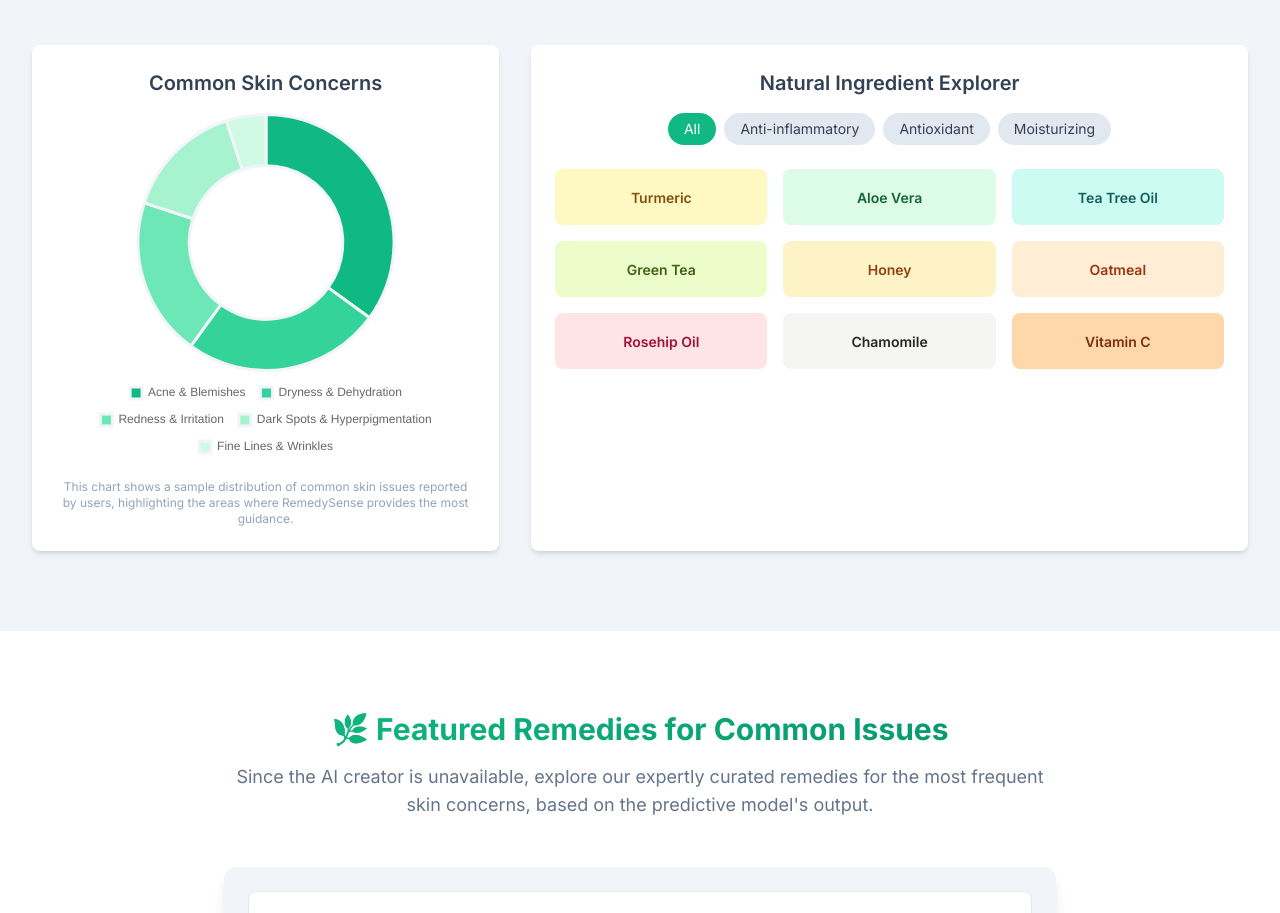
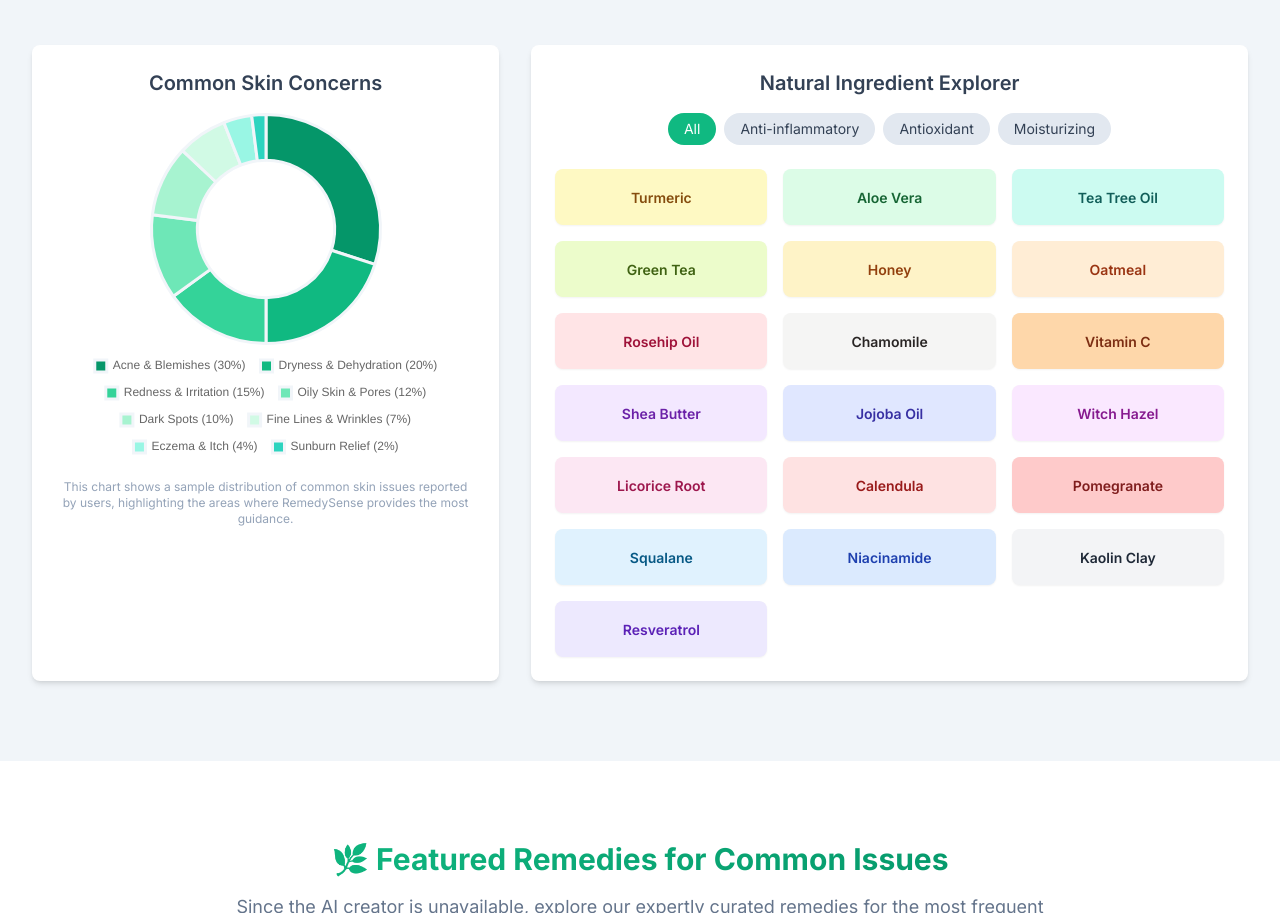
Before and after one commit to alainaasyed/RemedySense, a plain HTML site: page index.html in a window 1280 px wide. Shown: the part 1273-2186 px from the top of the page. Drawn offline with nearby package versions, Linux system fonts and the light colour scheme.

Commit message:
Add files via upload

```diff
--- a/index.html
+++ b/index.html
@@ -162,7 +162,7 @@
                 </div>
 
                 <div class="bg-brand-subtle p-6 rounded-xl shadow-lg">
-                    <!-- NEW CONTENT START -->
+                    <!-- Issue Selector -->
                     <div class="space-y-4">
                         <div class="mb-6 p-4 bg-white rounded-lg border border-slate-200">
                             <h4 class="font-bold text-lg mb-2 text-brand-green-dark">Quick Issue Identifier (8 Common Issues):</h4>
@@ -198,10 +198,19 @@
                         </button>
                     </div>
 
-                    <div id="remedy-results" class="mt-8 p-6 bg-white rounded-lg border border-slate-200 hidden">
-                        <h3 class="text-2xl font-bold mb-4 text-brand-green-dark" id="result-name"></h3>
+                    <!-- Remedy Results Section (Updated to include Image) -->
+                    <div id="remedy-results" class="mt-8 p-6 bg-white rounded-lg shadow-xl border-t-4 border-brand-green hidden">
+                        <div class="grid md:grid-cols-3 gap-6">
+                            <!-- Image Column -->
+                            <div class="md:col-span-1 flex justify-center items-start p-2">
+                                <img id="result-image" src="" alt="Visual representation of the selected skin issue"
+                                     class="w-full max-w-xs md:max-w-none h-auto aspect-square object-cover rounded-lg shadow-xl border-4 border-brand-green/20 transition-all duration-500 transform scale-100 hover:scale-[1.02]">
+                            </div>
 
-                        <div class="space-y-4">
+                            <!-- Text Content Column -->
+                            <div class="md:col-span-2 space-y-4">
+                                <h3 class="text-2xl font-bold mb-2 text-brand-green-dark" id="result-name"></h3>
+
                                 <div>
                                     <h4 class="font-semibold text-lg text-brand-text">Issue Description:</h4>
                                     <p class="text-slate-600" id="result-issue-description"></p>
@@ -220,7 +229,9 @@
                                 </div>
                             </div>
                         </div>
-                    <!-- NEW CONTENT END -->
+                    </div>
+                    <!-- End Remedy Results Section -->
+
                     <div id="error-message" class="mt-4 p-3 bg-red-100 text-red-700 rounded-lg hidden"></div>
                 </div>
             </div>
@@ -277,21 +288,28 @@
             // --- Chart.js Doughnut Chart ---
             const skinConcernsData = {
                 labels: [
-                    'Acne & Blemishes',
-                    'Dryness & Dehydration',
-                    'Redness & Irritation',
-                    'Dark Spots & Hyperpigmentation',
-                    'Fine Lines & Wrinkles'
+                    'Acne & Blemishes (30%)',
+                    'Dryness & Dehydration (20%)',
+                    'Redness & Irritation (15%)',
+                    'Oily Skin & Pores (12%)',
+                    'Dark Spots (10%)',
+                    'Fine Lines & Wrinkles (7%)',
+                    'Eczema & Itch (4%)',
+                    'Sunburn Relief (2%)'
                 ],
                 datasets: [{
                     label: 'Distribution of Concerns',
-                    data: [35, 25, 20, 15, 5],
+                    // Data must sum to 100 for a doughnut chart
+                    data: [30, 20, 15, 12, 10, 7, 4, 2],
                     backgroundColor: [
-                        '#10b981',
+                        '#059669', // Dark Green
+                        '#10b981', // Brand Green
                         '#34d399',
                         '#6ee7b7',
                         '#a7f3d0',
-                        '#d1fae5'
+                        '#d1fae5',
+                        '#99f6e4', // Light Cyan
+                        '#2dd4bf' // Cyan
                     ],
                     borderColor: '#f1f5f9',
                     borderWidth: 3,
@@ -317,7 +335,8 @@
                         tooltip: {
                             callbacks: {
                                 label: function(context) {
-                                    return `${context.label}: ${context.raw}%`;
+                                    // Tooltip shows the label as defined in the data array (e.g., "Acne & Blemishes (30%)")
+                                    return context.label;
                                 }
                             }
                         }
@@ -341,7 +360,18 @@
                 { name: 'Oatmeal', tags: ['moisturizing'], color: 'bg-orange-100', textColor: 'text-orange-800' },
                 { name: 'Rosehip Oil', tags: ['antioxidant', 'moisturizing'], color: 'bg-rose-100', textColor: 'text-rose-800' },
                 { name: 'Chamomile', tags: ['anti-inflammatory'], color: 'bg-stone-100', textColor: 'text-stone-800' },
-                { name: 'Vitamin C', tags: ['antioxidant'], color: 'bg-orange-200', textColor: 'text-orange-900' }
+                { name: 'Vitamin C', tags: ['antioxidant'], color: 'bg-orange-200', textColor: 'text-orange-900' },
+                // --- New Ingredients Added ---
+                { name: 'Shea Butter', tags: ['moisturizing'], color: 'bg-purple-100', textColor: 'text-purple-800' },
+                { name: 'Jojoba Oil', tags: ['moisturizing'], color: 'bg-indigo-100', textColor: 'text-indigo-800' },
+                { name: 'Witch Hazel', tags: ['anti-inflammatory'], color: 'bg-fuchsia-100', textColor: 'text-fuchsia-800' },
+                { name: 'Licorice Root', tags: ['antioxidant', 'anti-inflammatory'], color: 'bg-pink-100', textColor: 'text-pink-800' },
+                { name: 'Calendula', tags: ['anti-inflammatory'], color: 'bg-red-100', textColor: 'text-red-800' },
+                { name: 'Pomegranate', tags: ['antioxidant'], color: 'bg-red-200', textColor: 'text-red-900' },
+                { name: 'Squalane', tags: ['moisturizing'], color: 'bg-sky-100', textColor: 'text-sky-800' },
+                { name: 'Niacinamide', tags: ['anti-inflammatory'], color: 'bg-blue-100', textColor: 'text-blue-800' },
+                { name: 'Kaolin Clay', tags: ['anti-inflammatory'], color: 'bg-gray-100', textColor: 'text-gray-800' },
+                { name: 'Resveratrol', tags: ['antioxidant'], color: 'bg-violet-100', textColor: 'text-violet-800' }
             ];
 
             const grid = document.getElementById('ingredient-grid');
@@ -355,7 +385,7 @@
 
                 filteredIngredients.forEach(ing => {
                     const card = document.createElement('div');
-                    card.className = `ingredient-card p-4 rounded-lg text-center ${ing.color} ${ing.textColor}`;
+                    card.className = `ingredient-card p-4 rounded-lg text-center ${ing.color} ${ing.textColor} shadow-sm hover:shadow-md transition duration-200`;
                     card.innerHTML = `<span class="font-semibold text-sm">${ing.name}</span>`;
                     grid.appendChild(card);
                 });
@@ -380,80 +410,101 @@
             renderIngredients();
 
 
-            // --- Static Remedies Showcase Logic (Replaces Gemini API Logic) ---
+            // --- Static Remedies Showcase Logic ---
             const showRemedyBtn = document.getElementById('show-remedy-btn');
             const issueSelector = document.getElementById('issueSelector');
             const remedyResults = document.getElementById('remedy-results');
             const errorElement = document.getElementById('error-message');
+            const resultImage = document.getElementById('result-image');
 
-            // Static data for 8 common issues
+
+            /*
+                ===================================================================
+                INSTRUCTIONS FOR ADDING IMAGES:
+
+                Replace the URL placeholder string (e.g., "https://placehold.co/...")
+                for each issue below with your actual image URL.
+
+                IMPORTANT: Ensure your URL is wrapped in double quotes ("") and that
+                each remedy block is separated by a comma (,). Do NOT delete the
+                comma after the URL string (except for the very last item, 'sunburn').
+                ===================================================================
+            */
             const commonRemedies = {
                 acne: {
                     issueDesc: "Characterized by inflammation, pimples, blackheads, and whiteheads due to clogged pores and excess oil. Requires antibacterial and anti-inflammatory action.",
                     remedyName: "Turmeric & Honey Clarifying Mask",
                     description: "A potent anti-inflammatory and antibacterial treatment that calms active breakouts, reduces redness, and promotes clear skin.",
                     keyIngredients: ["1 tsp Turmeric powder", "1 tbsp Raw Honey", "1/2 tsp Plain Yogurt (optional, for binding)"],
-                    instructions: "Mix ingredients into a paste. Apply a thin layer to clean skin, focusing on troubled areas. Leave on for 10-15 minutes, then rinse thoroughly with cool water. Use 2-3 times per week."
+                    instructions: "Mix ingredients into a paste. Apply a thin layer to clean skin, focusing on troubled areas. Leave on for 10-15 minutes, then rinse thoroughly with cool water. Use 2-3 times per week.",
+                    image: "https://as1.ftcdn.net/v2/jpg/04/62/24/16/1000_F_462241699_MdCfRcKXjsvYtNaGnWa0Fr7gwbyrzk5y.jpg" // REPLACE THIS URL
                 },
                 dryness: {
                     issueDesc: "Symptoms include flaking, tightness, rough texture, and potential itching, often caused by a compromised skin barrier and lack of moisture/oils. Needs deep hydration and barrier repair.",
                     remedyName: "Avocado & Rosehip Deep Moisture Balm",
                     description: "A rich, emollient treatment packed with essential fatty acids and vitamins to replenish moisture, soothe dry patches, and strengthen the skin's barrier.",
                     keyIngredients: ["1/4 mashed ripe Avocado", "1 tsp Rosehip Oil", "1/2 tsp Aloe Vera gel"],
-                    instructions: "Combine the mashed avocado, rosehip oil, and aloe vera gel. Apply a thick layer to dry areas like a mask. Leave on for 20 minutes, then gently wipe off the excess with a soft cloth. Use nightly until dryness subsides."
+                    instructions: "Combine the mashed avocado, rosehip oil, and aloe vera gel. Apply a thick layer to dry areas like a mask. Leave on for 20 minutes, then gently wipe off the excess with a soft cloth. Use nightly until dryness subsides.",
+                    image: "https://i.ytimg.com/vi/2iOthk7SDlY/maxresdefault.jpg" // REPLACE THIS URL
                 },
                 redness: {
                     issueDesc: "Involves persistent flushing, visible capillaries, and sensitivity, often triggered by irritation, weather, or underlying sensitivity conditions. Requires cooling and soothing ingredients.",
                     remedyName: "Cool Green Tea & Chamomile Compress",
                     description: "A gentle, anti-irritation compress utilizing the powerful antioxidants of green tea and the calming properties of chamomile to quickly reduce visible redness and soothe heat.",
                     keyIngredients: ["1 Green Tea Bag (brewed and cooled)", "1 Chamomile Tea Bag (brewed and cooled)", "Small, soft facial cloth"],
-                    instructions: "Brew both tea bags and let the liquid cool completely (or chill in the fridge). Soak the facial cloth in the chilled liquid. Gently press and lay the compress over the red or irritated areas for 5-10 minutes. Do not rinse. Apply a simple moisturizer afterwards. Use daily."
+                    instructions: "Brew both tea bags and let the liquid cool completely (or chill in the fridge). Soak the facial cloth in the chilled liquid. Gently press and lay the compress over the red or irritated areas for 5-10 minutes. Do not rinse. Apply a simple moisturizer afterwards. Use daily.",
+                    image: "https://ciaobellaaesthetics.co.uk/wp-content/uploads/2020/09/redness-on-face-2-696x409-1.jpg" // REPLACE THIS URL
                 },
                 oily: {
                     issueDesc: "Characterized by a persistent shiny appearance, excess sebum production, and often accompanied by enlarged pores. Requires gentle astringency and balancing.",
                     remedyName: "Witch Hazel & Mint Astringent Toner",
                     description: "A refreshing toner that utilizes the natural astringency of witch hazel to tighten pores and reduce oiliness, while mint provides a cool, clarifying sensation.",
                     keyIngredients: ["1/4 cup Witch Hazel (liquid)", "1 tsp Fresh Mint Juice (or 5 drops peppermint essential oil, if available)", "1/2 tsp Lemon Juice (optional, for extra brightening)"],
-                    instructions: "Mix ingredients in a clean spray bottle or container. After cleansing, apply to the face with a cotton pad, avoiding the eye area. Use once daily. Shake well before use. Store in the fridge for extra cooling."
+                    instructions: "Mix ingredients in a clean spray bottle or container. After cleansing, apply to the face with a cotton pad, avoiding the eye area. Use once daily. Shake well before use. Store in the fridge for extra cooling.",
+                    image: "https://tse3.mm.bing.net/th/id/OIP.Vx8Ld2Q0lPnQWngOY1ixOgHaHa?pid=Api&P=0&h=180" // REPLACE THIS URL
                 },
                 darkspots: {
                     issueDesc: "Patches of darkened skin, including sun spots, age spots, and post-inflammatory hyperpigmentation (PIH) from acne. Requires gentle exfoliation and brightening.",
                     remedyName: "Potato & Lemon Brightening Spot Treatment",
                     description: "Uses the mild bleaching power of lemon and the catecholase enzyme in potatoes to gently fade dark spots and even out skin tone over time.",
                     keyIngredients: ["1 tbsp Grated Potato (raw)", "1/4 tsp Lemon Juice", "Pinch of Turmeric (optional, for anti-inflammatory boost)"],
-                    instructions: "Combine ingredients into a paste. Apply directly onto the dark spots using a cotton swab. Leave on for 10 minutes maximum (do not exceed, especially with lemon). Rinse thoroughly. **Use only at night** as lemon makes skin sun-sensitive."
+                    instructions: "Combine ingredients into a paste. Apply directly onto the dark spots using a cotton swab. Leave on for 10 minutes maximum (do not exceed, especially with lemon). Rinse thoroughly. **Use only at night** as lemon makes skin sun-sensitive.",
+                    image: "https://skincancer-specialists.com/wp-content/uploads/2023/05/woman-with-dark-spot-on-face.jpg" // REPLACE THIS URL
                 },
                 lines: {
                     issueDesc: "Fine lines, wrinkles, and loss of skin elasticity/firmness, primarily related to reduced collagen and environmental damage. Needs antioxidant protection and hydration.",
                     remedyName: "Flaxseed & Banana Firming Mask",
                     description: "A deeply hydrating and antioxidant-rich mask. Flaxseeds provide omega-3s, and banana offers vitamins to plump the skin and reduce the appearance of fine lines.",
                     keyIngredients: ["1 tbsp Ground Flaxseed", "1/4 Mashed Ripe Banana", "2 tbsp Hot Water"],
-                    instructions: "Mix flaxseed and hot water; let sit for 5 minutes until gel forms. Stir in mashed banana. Apply a thick layer to the face and neck. Relax for 15-20 minutes, then rinse gently with lukewarm water. Use 2-3 times per week."
+                    instructions: "Mix flaxseed and hot water; let sit for 5 minutes until gel forms. Stir in mashed banana. Apply a thick layer to the face and neck. Relax for 15-20 minutes, then rinse gently with lukewarm water. Use 2-3 times per week.",
+                    image: "https://tse3.mm.bing.net/th/id/OIP.Ov021PRqKLV-o_zAqJyaCwHaEK?pid=Api&P=0&h=180" // REPLACE THIS URL
                 },
                 eczema: {
                     issueDesc: "Extremely dry, scaly, and intensely itchy patches of skin (dermatitis). The skin barrier is severely compromised. Needs intense calming, moisture, and protection.",
                     remedyName: "Colloidal Oatmeal & Coconut Oil Compress",
                     description: "An ancient remedy using the powerful anti-itch and anti-inflammatory properties of oatmeal combined with the barrier-repairing moisture of coconut oil.",
                     keyIngredients: ["1 cup Colloidal Oatmeal (finely ground)", "2 tbsp Coconut Oil (melted)", "Warm Bath Water"],
-                    instructions: "Pour the oatmeal and melted coconut oil into a warm bath. Soak in the tub for 15-20 minutes, allowing the soothing mixture to coat the skin. Gently pat skin dry afterwards, leaving a light film of oil on the skin for maximum relief. Can be used daily during flare-ups."
+                    instructions: "Pour the oatmeal and melted coconut oil into a warm bath. Soak in the tub for 15-20 minutes, allowing the soothing mixture to coat the skin. Gently pat skin dry afterwards, leaving a light film of oil on the skin for maximum relief. Can be used daily during flare-ups.",
+                    image: "https://static.independent.co.uk/2022/05/30/07/27125320-e348f9a0-e899-47e8-9e61-a6373617790f.jpg" // REPLACE THIS URL
                 },
                 sunburn: {
                     issueDesc: "Acute redness, pain, and heat resulting from overexposure to UV radiation. The skin is actively damaged and inflamed. Requires immediate cooling and repair.",
                     remedyName: "Aloe Vera & Cucumber Cooling Gel",
                     description: "A highly effective, cooling, and hydrating gel that provides immediate relief from the pain and heat of a sunburn while delivering reparative compounds to the skin.",
                     keyIngredients: ["2 tbsp Pure Aloe Vera Gel", "1/4 Shredded or Blended Cucumber", "Optional: 5 drops of Chamomile tea liquid (cooled)"],
-                    instructions: "Mix the Aloe Vera gel and shredded cucumber (straining any excess liquid). Apply a thick, cool layer over the sunburnt area. Leave on for 30 minutes before gently wiping off any residue. Reapply every 2-3 hours as needed for continued relief."
+                    instructions: "Mix the Aloe Vera gel and shredded cucumber (straining any excess liquid). Apply a thick, cool layer over the sunburnt area. Leave on for 30 minutes before gently wiping off any residue. Reapply every 2-3 hours as needed for continued relief.",
+                    image: "https://cdn.britannica.com/12/144412-004-91D92D64.jpg"
                 }
             };
 
             function showStaticRemedy() {
                 errorElement.classList.add('hidden');
-                remedyResults.classList.add('hidden');
 
                 const selectedIssue = issueSelector.value;
                 if (selectedIssue === 'select') {
                     errorElement.textContent = "Please select a common issue from the list above.";
                     errorElement.classList.remove('hidden');
+                    remedyResults.classList.add('hidden');
                     return;
                 }
 
@@ -461,8 +512,29 @@
 
                 // Update the DOM with results
                 document.getElementById('result-name').textContent = remedy.remedyName;
-                document.getElementById('result-issue-description').textContent = remedy.issueDesc; // New element
+                document.getElementById('result-issue-description').textContent = remedy.issueDesc;
                 document.getElementById('result-description').textContent = remedy.description;
+
+                // --- IMAGE LOGIC: Set source and include an error handler ---
+                resultImage.src = remedy.image;
+                resultImage.alt = `Visual representation of ${remedy.remedyName}`;
+                // Optional: reset image appearance if it was previously in an error state
+                resultImage.style.filter = '';
+                resultImage.style.backgroundColor = '';
+                resultImage.style.padding = '';
+                resultImage.style.textAlign = '';
+
+                resultImage.onerror = function() {
+                    // Fallback visual/text if the image URL fails to load
+                    this.src = "https://placehold.co/600x400/EEEEEE/888888?text=Visual+Failed+to+Load";
+                    this.alt = "Error loading visual aid. Check image URL.";
+                    this.style.filter = "grayscale(100%)";
+                    this.style.backgroundColor = '#fef2f2';
+                    this.style.padding = '1rem';
+                    this.style.textAlign = 'center';
+                };
+                // --- END IMAGE LOGIC ---
+
 
                 const ingredientsList = document.getElementById('result-ingredients');
                 ingredientsList.innerHTML = '';
@@ -479,8 +551,6 @@
 
             showRemedyBtn.addEventListener('click', showStaticRemedy);
 
-            // Removed all non-functional Gemini API logic.
-
         });
     </script>
 </body>
```
Lines whose indentation alone changed are shown as unchanged.
